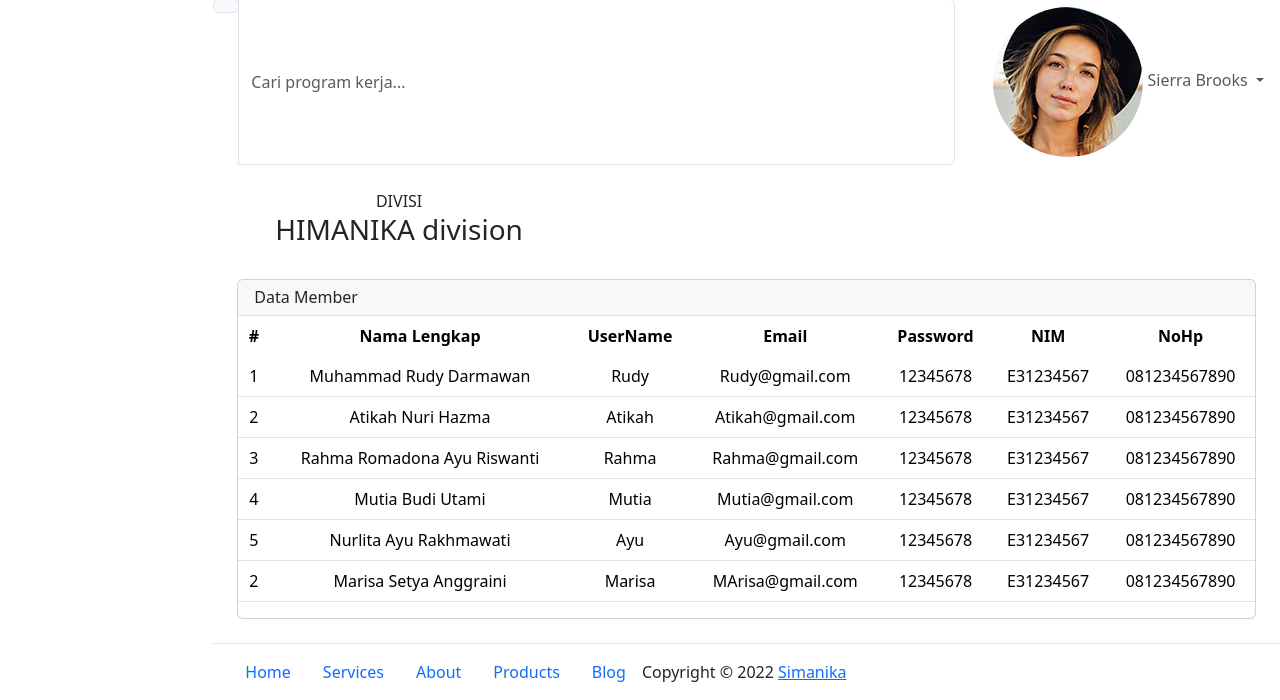
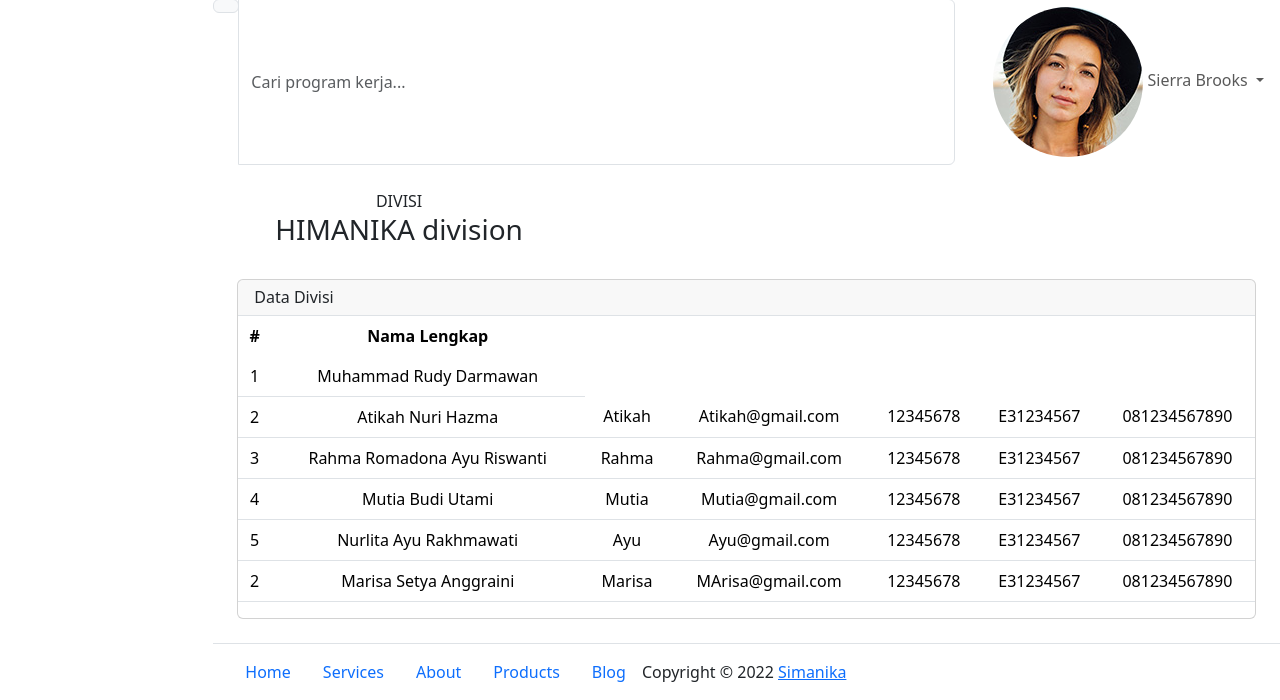
Before and after one commit to you-ink/simanika, a CodeIgniter app: page /database/index.php/dashboard/division in a window 1280 px wide. Shown: the part 175-875 px from the top of the page. Run offline with CodeIgniter, Linux system fonts and the light colour scheme; some libraries are stand-ins or nearby versions.

Commit message:
edit division

```diff
--- a/application/views/dashboard/division.php
+++ b/application/views/dashboard/division.php
@@ -9,7 +9,7 @@
               <div class="col">
                 <div class="card card-small mb-4">
                   <div class="card-header border-bottom">
-                    <h6 class="m-0">Data Member</h6>
+                    <h6 class="m-0">Data Divisi</h6>
                   </div>
                   <div class="card-body p-0 pb-3 text-center">
                     <table class="table mb-0">
@@ -17,22 +17,14 @@
                         <tr>
                           <th scope="col" class="border-0">#</th>
                           <th scope="col" class="border-0">Nama Lengkap</th>
-                          <th scope="col" class="border-0">UserName</th>
-                          <th scope="col" class="border-0">Email</th>
-                          <th scope="col" class="border-0">Password</th>
-                          <th scope="col" class="border-0">NIM</th>
-                          <th scope="col" class="border-0">NoHp</th>
+                          <th scope="col" class="border-0"></th>
                         </tr>
                       </thead>
                       <tbody>
                         <tr>
                           <td>1</td>
                           <td>Muhammad Rudy Darmawan</td>
-                          <td>Rudy</td>
-                          <td>Rudy@gmail.com</td>
-                          <td>12345678</td>
-                          <td>E31234567</td>
-                          <td>081234567890</td>
+
                         </tr>
                         <tr>
                           <td>2</td>
```
